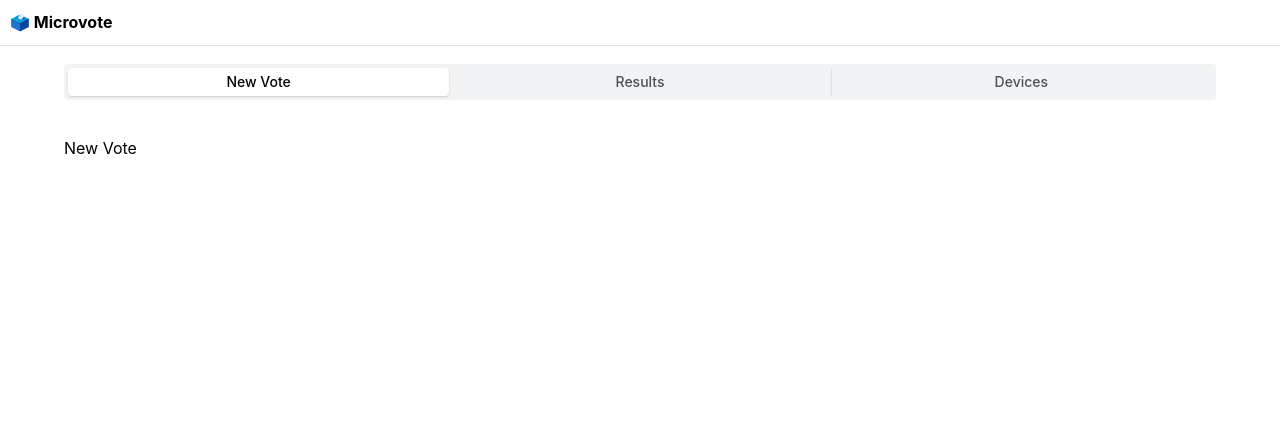
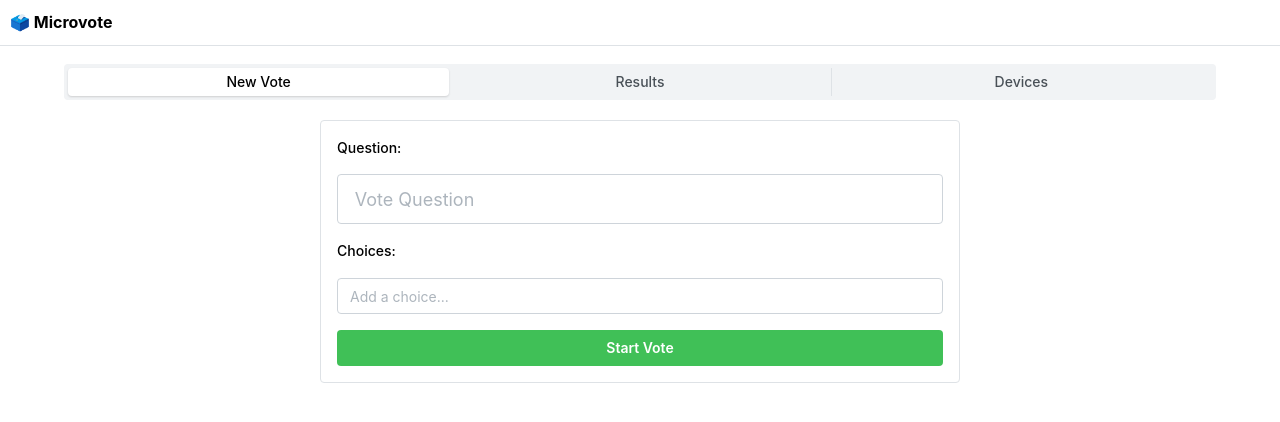
Before and after one commit to Zuma206/microvote, a React (Vite) app in the folder app/: page / in a window 1280 px wide. Both pictures are taken after a click on the button "Connect". Shown: the top 422 px of the page. Built offline with nearby package versions, Linux system fonts and the light colour scheme.

Commit message:
Refactored switch layout

```diff
--- /dev/null
+++ b/app/src/components/NewVote.tsx
@@ -0,0 +1,46 @@
+import { TextInput, Card, Flex, InputLabel, Button } from "@mantine/core";
+import { useState } from "react";
+
+export function NewVote() {
+  const [choices, setChoices] = useState<string[]>([]);
+  const [title, setTitle] = useState("");
+
+  return (
+    <Card withBorder flex={1} maw="40em">
+      <Flex direction="column" gap="md">
+        <InputLabel htmlFor="question">Question:</InputLabel>
+        <TextInput
+          onChange={(e) => setTitle(e.currentTarget.value)}
+          placeholder="Vote Question"
+          value={title}
+          id="question"
+          size="lg"
+        />
+        <InputLabel htmlFor="choice">Choices:</InputLabel>
+        <Flex direction="column" gap="xs">
+          {[
+            ...choices.map((choice, index) => (
+              <TextInput
+                flex={1}
+                onChange={({ currentTarget: { value } }) => {
+                  if (value != "") return setChoices(choices.with(index, value));
+                  setChoices([...choices.slice(0, index), ...choices.slice(index + 1)]);
+                }}
+                value={choice}
+                key={index}
+              />
+            )),
+            <TextInput
+              onChange={(e) => setChoices([...choices, e.currentTarget.value])}
+              placeholder="Add a choice..."
+              key={choices.length}
+              id="choice"
+              value=""
+            />
+          ]}
+        </Flex>
+        <Button color="green">Start Vote</Button>
+      </Flex>
+    </Card>
+  );
+}
--- a/app/src/components/Results.tsx
+++ b/app/src/components/Results.tsx
@@ -7,7 +7,6 @@ export function Results() {
     { name: "Red", percent: 33 },
   ];
   return (
-    <Center>
     <Card withBorder flex={1} maw="50em">
       <Flex direction="column" gap="sm" p="md">
         <Text size="xl" fw="bolder">What is your favourite color?</Text>
@@ -28,6 +27,5 @@ export function Results() {
         </SimpleGrid>
       </Flex>
     </Card>
-    </Center>
-  )
+  );
 }
--- a/app/src/components/Switch.tsx
+++ b/app/src/components/Switch.tsx
@@ -1,10 +1,11 @@
-import { Flex, SegmentedControl } from "@mantine/core";
+import { Center, Flex, SegmentedControl } from "@mantine/core";
 import { ReactNode, useState } from "react";
 import { Results } from "./Results";
 import { Devices } from "./Devices";
+import { NewVote } from "./NewVote";
 
 const pages = new Map<string, ReactNode>()
-  .set("New Vote", <p>New Vote</p>)
+  .set("New Vote", <NewVote />)
   .set("Results", <Results />)
   .set("Devices", <Devices />);
 
@@ -20,7 +21,9 @@ export function Switch() {
         data={pagesKeys}
         value={page}
       />
-      {pages.get(page)}
+      <Center>
+        {pages.get(page)}
+      </Center>
     </Flex>
   );
 }
```
Also changed, not shown: 1 other file (tests, documents, lock files or other folders). Lines whose indentation alone changed are shown as unchanged.
